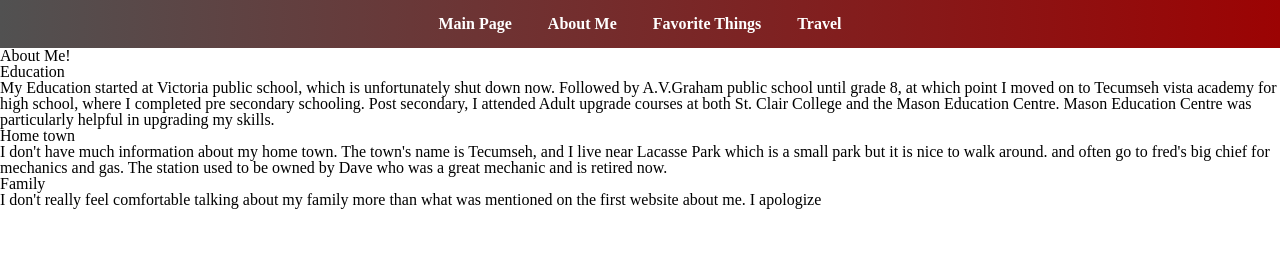
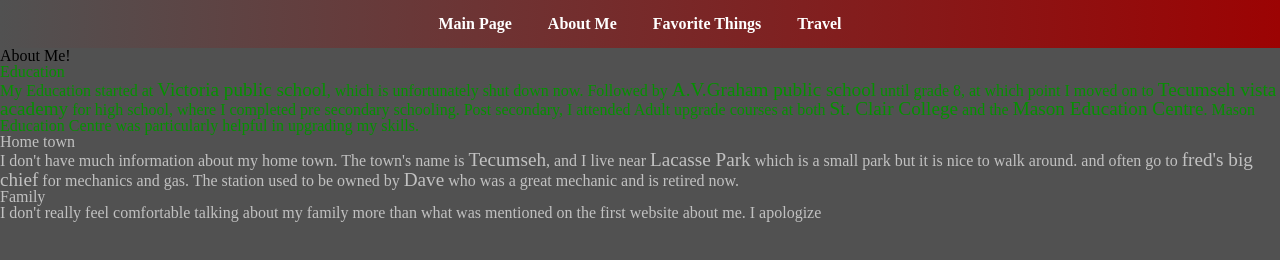
Before and after one commit to Zatharis/Take-home, a plain HTML site: page AboutMe.html in a window 1280 px wide. Drawn offline with Linux system fonts and the light colour scheme.

Commit message:
page backgroun, colors and bold

```diff
--- a/Styles/p2Style.css
+++ b/Styles/p2Style.css
@@ -22,3 +22,7 @@ nav a {
 nav a:hover {
     background-color: rgb(171, 171, 171);
 }
+
+body {
+    background-color: #515151;
+}
--- a/Styles/p3Style.css
+++ b/Styles/p3Style.css
@@ -23,6 +23,10 @@ nav a:hover {
     background-color: rgb(171, 171, 171);
 }
 
+h1 {
+    color:#c1c1c1
+}
+
 ol {
   list-style-type: decimal;
   margin-left: 50px;
@@ -30,12 +34,19 @@ ol {
 }
 
 li {
-  color: rgb(194, 32, 212);
+  color: #c1c1c1;
   font-size: 1.1em;
   margin: 0 0 5px 0;
 }
 
+li a:link {
+    color:#c1c1c1
+}
+
 li a:hover {
   text-decoration: none;
+}
 
+body {
+    background-color: #515151;
 }
--- a/Styles/p4Style.css
+++ b/Styles/p4Style.css
@@ -22,3 +22,23 @@ nav a {
 nav a:hover {
     background-color: rgb(171, 171, 171);
 }
+
+main article:nth-of-type(1){
+    color: #059100;
+}
+
+main article strong{
+    font-size: 1.2em;
+}
+
+main article:nth-of-type(2){
+    color: #c1c1c1;
+}
+
+main article:nth-of-type(3){
+    color: #c1c1c1;
+}
+
+body {
+    background-color: #515151;
+}
```
